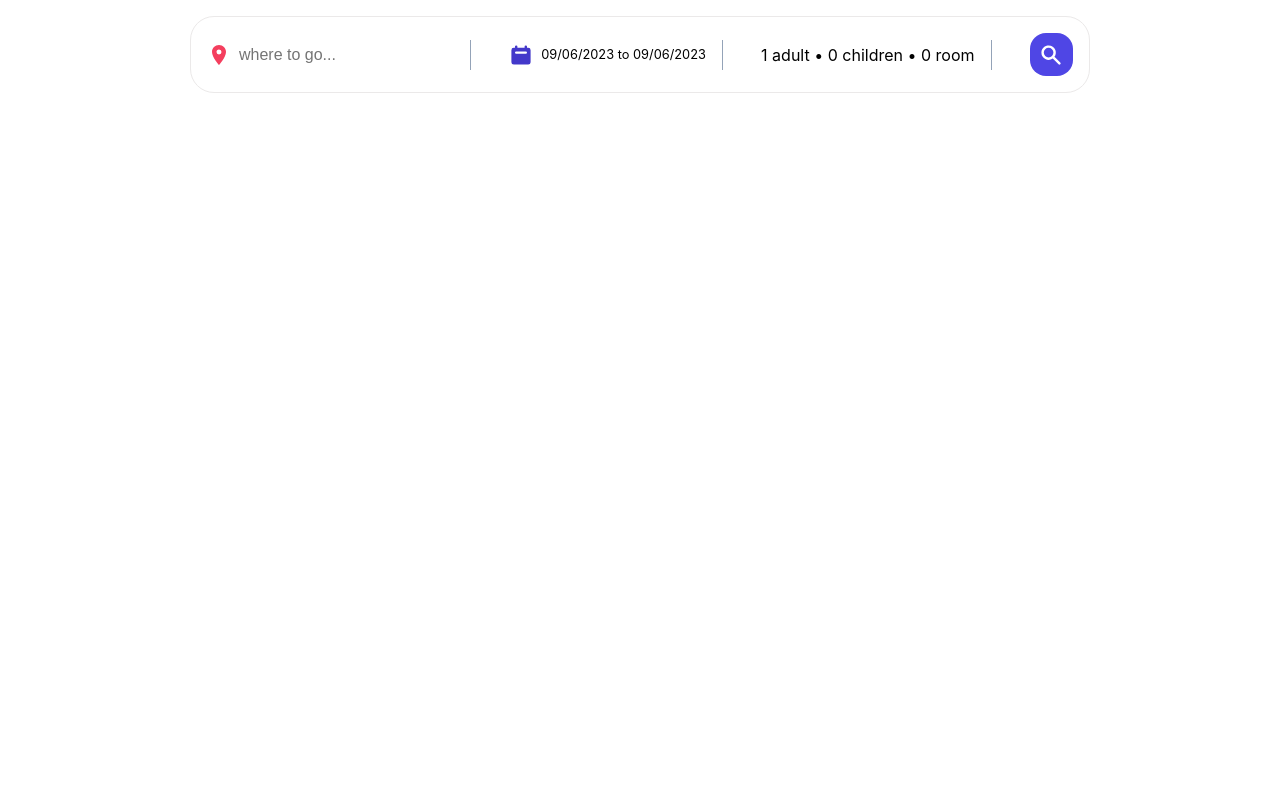
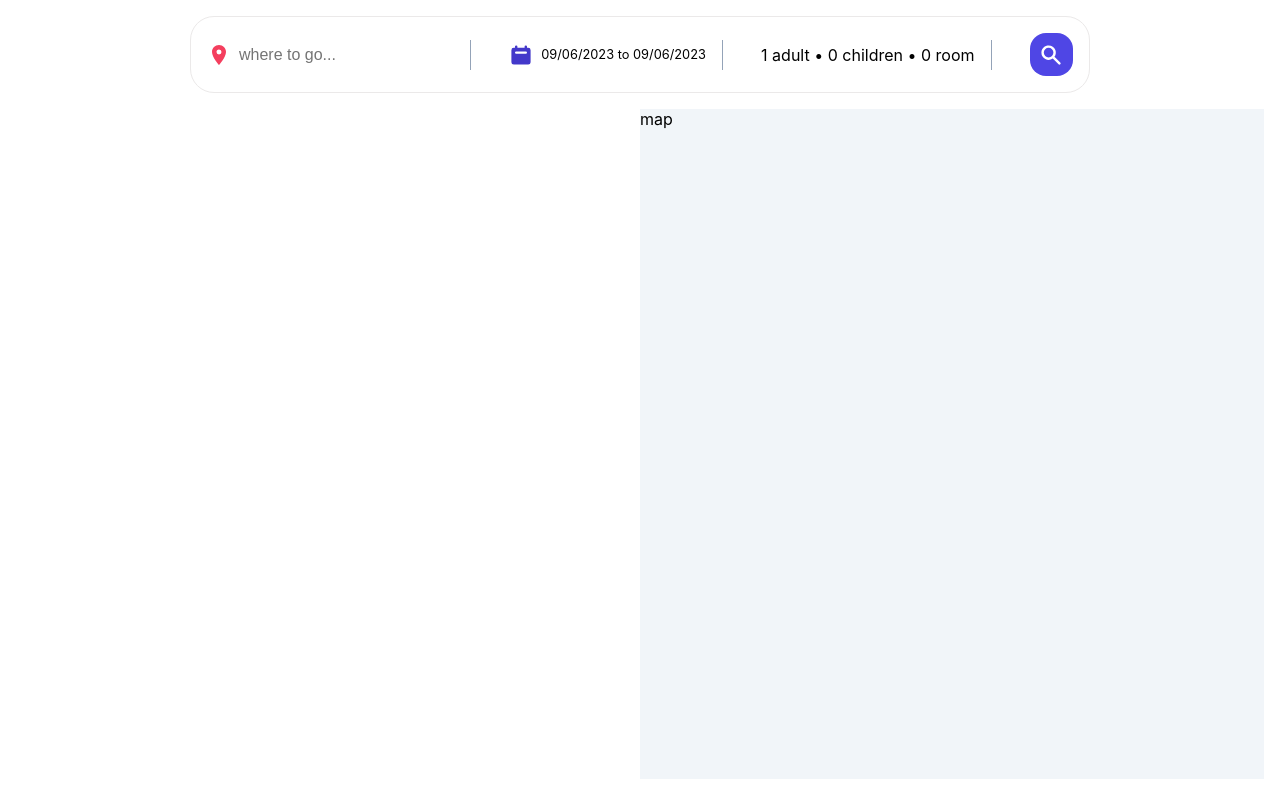
Before and after one commit to mohammadpy8/new-app-react, a React (Create React App) app: page /hotels in a window 1280 px wide. Built offline with nearby package versions, Linux system fonts and the light colour scheme; the HTML template or start-up script is replaced by a standard one.

Commit message:
nested-route

```diff
--- a/src/App.js
+++ b/src/App.js
@@ -1,6 +1,7 @@
 import React from "react";
 import Header from "./components/header/Header";
 import LocationList from "./components/LocationList/LocationList";
+import AppLayout from "./components/AppLayout/AppLayout";
 
 import { Toaster } from 'react-hot-toast';
 import { Route, Routes } from "react-router-dom";
@@ -14,6 +15,10 @@
       <Header />
       <Routes>
         <Route path="/" element={<LocationList />} />
+        <Route path="/hotels" element={<AppLayout />}>
+          <Route index element={<div></div>} />
+          <Route path=":id" element={<div></div>} />
+        </Route>
       </Routes>
     </div>
   );
--- /dev/null
+++ b/src/components/AppLayout/AppLayout.jsx
@@ -0,0 +1,15 @@
+import React from 'react';
+import { Outlet } from 'react-router-dom';
+
+const AppLayout = () => {
+    return (
+        <div className='appLayout'>
+            <div className="sidebar">
+                <Outlet />
+            </div>
+            <div className="mapContainer">map</div>
+        </div>
+    );
+};
+
+export default AppLayout;
```
